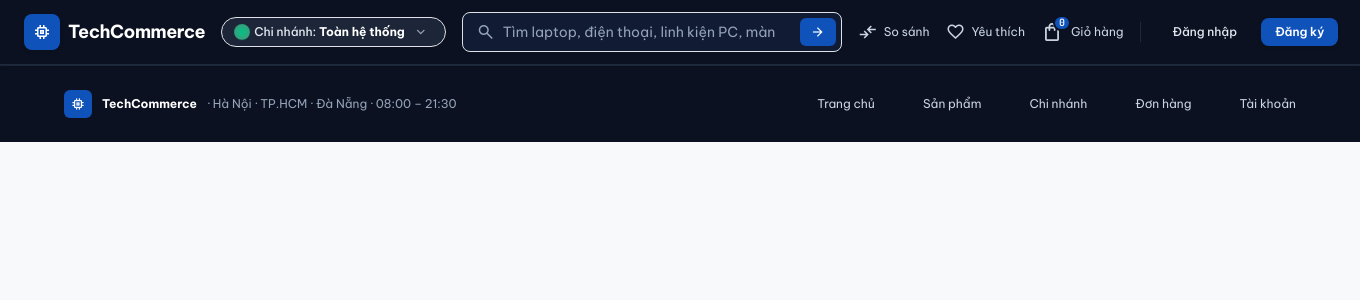
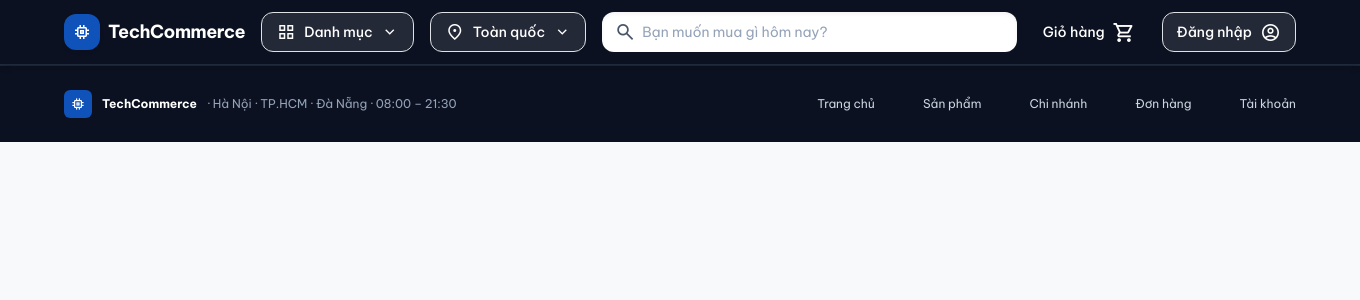
Before and after one commit to TBL251/TechCommerce, a Java web app: template src/main/webapp/WEB-INF/decorators/web.jsp in a window 1360 px wide. Shown: the top 300 px of the page. Run offline with Tomcat 11, a stand-in JSP engine, Linux system fonts and the light colour scheme; the template is opened without the code that fills it, so the values that code supplies are empty; some libraries are stand-ins or nearby versions.

Commit message:
feat(ui): thiet ke lai thanh header theo bo cuc Danh muc - Chi nhanh - Tim kiem nen trang - Gio hang - Dang nhap

```diff
--- a/src/main/webapp/WEB-INF/decorators/web.jsp
+++ b/src/main/webapp/WEB-INF/decorators/web.jsp
@@ -89,125 +89,160 @@
 <body class="bg-surface font-body text-on-surface min-h-screen flex flex-col antialiased">
 <a href="#main-content" class="skip-link visually-hidden-focusable">Chuyển tới nội dung chính</a>
 
-<!-- Stitch Dark Obsidian Header -->
-<header class="sticky top-0 left-0 right-0 w-full z-50 bg-[#0b1120] text-white border-b border-[#1e293b] shadow-sm">
-    <div class="h-16 max-w-[1440px] mx-auto px-4 sm:px-6 lg:px-8 flex items-center justify-between gap-3 lg:gap-5">
-        <div class="flex items-center gap-3 lg:gap-4 shrink-0">
-            <a class="flex items-center gap-2 text-white text-decoration-none hover:opacity-95 transition-opacity" href="${pageContext.request.contextPath}/" translate="no">
-                <div class="w-9 h-9 rounded-lg bg-primary-container flex items-center justify-center text-white shadow-sm">
+<!-- Top Navigation Bar (CellphoneS-style clean layout on TechCommerce Sapphire/Obsidian theme) -->
+<header class="sticky top-0 left-0 right-0 w-full z-50 bg-[#0b1120] text-white border-b border-[#1e293b] shadow-md">
+    <div class="h-16 max-w-7xl mx-auto px-4 sm:px-6 lg:px-8 flex items-center justify-between gap-3">
+        <!-- 1. Brand Logo -->
+        <a class="flex items-center gap-2 text-white text-decoration-none hover:opacity-95 transition-opacity shrink-0"
+           href="${pageContext.request.contextPath}/" translate="no">
+            <div class="w-9 h-9 rounded-xl bg-primary-container flex items-center justify-center text-white shadow-sm">
                 <span class="material-symbols-outlined text-[20px]">memory</span>
             </div>
-                <span class="text-lg font-headline font-bold tracking-tight text-white">TechCommerce</span>
+            <span class="text-lg font-headline font-bold tracking-tight text-white hidden sm:inline">TechCommerce</span>
         </a>
 
-            <!-- Stitch Interactive Branch Switcher Pill -->
-            <div class="dropdown">
-                <button class="flex items-center gap-2 px-3 py-1.5 rounded-full bg-[#1e293b]/90 border border-[#334155] text-xs font-medium text-slate-200 hover:bg-[#1e293b] hover:border-slate-500 transition-colors"
+        <!-- 2. Nút "Danh mục" Dropdown -->
+        <div class="dropdown shrink-0">
+            <button class="h-10 px-3.5 rounded-xl bg-white/10 hover:bg-white/20 border border-white/10 text-white text-sm font-medium flex items-center gap-2 transition-colors"
+                    type="button" data-bs-toggle="dropdown" aria-expanded="false">
+                <span class="material-symbols-outlined text-[20px]">grid_view</span>
+                <span>Danh mục</span>
+                <span class="material-symbols-outlined text-[18px]">expand_more</span>
+            </button>
+            <ul class="dropdown-menu shadow-xl border border-slate-200 rounded-xl py-2 mt-2" style="min-width: 240px;">
+                <li>
+                    <a class="dropdown-item flex items-center gap-2.5 py-2 text-xs font-medium text-slate-700"
+                       href="${pageContext.request.contextPath}/products?q=laptop">
+                        <span class="material-symbols-outlined text-[18px] text-primary-container">laptop_mac</span>
+                        <span>Laptop &amp; Workstation</span>
+                    </a>
+                </li>
+                <li>
+                    <a class="dropdown-item flex items-center gap-2.5 py-2 text-xs font-medium text-slate-700"
+                       href="${pageContext.request.contextPath}/products?q=dien+thoai">
+                        <span class="material-symbols-outlined text-[18px] text-primary-container">smartphone</span>
+                        <span>Điện thoại &amp; Tablet</span>
+                    </a>
+                </li>
+                <li>
+                    <a class="dropdown-item flex items-center gap-2.5 py-2 text-xs font-medium text-slate-700"
+                       href="${pageContext.request.contextPath}/products?q=linh+kien">
+                        <span class="material-symbols-outlined text-[18px] text-primary-container">developer_board</span>
+                        <span>Linh kiện &amp; PC</span>
+                    </a>
+                </li>
+                <li>
+                    <a class="dropdown-item flex items-center gap-2.5 py-2 text-xs font-medium text-slate-700"
+                       href="${pageContext.request.contextPath}/products?q=man+hinh">
+                        <span class="material-symbols-outlined text-[18px] text-primary-container">desktop_windows</span>
+                        <span>Màn hình &amp; Phụ kiện</span>
+                    </a>
+                </li>
+                <li><hr class="dropdown-divider my-1"></li>
+                <li>
+                    <a class="dropdown-item flex items-center gap-2.5 py-2 text-xs font-medium text-slate-700"
+                       href="${pageContext.request.contextPath}/compare">
+                        <span class="material-symbols-outlined text-[18px] text-slate-500">compare_arrows</span>
+                        <span>So sánh cấu hình</span>
+                    </a>
+                </li>
+                <li>
+                    <a class="dropdown-item flex items-center gap-2.5 py-2 text-xs font-medium text-slate-700"
+                       href="${pageContext.request.contextPath}/wishlist">
+                        <span class="material-symbols-outlined text-[18px] text-slate-500">favorite</span>
+                        <span>Sản phẩm yêu thích</span>
+                    </a>
+                </li>
+            </ul>
+        </div>
+
+        <!-- 3. Nút Chọn Chi nhánh / Tỉnh thành -->
+        <div class="dropdown shrink-0">
+            <button class="h-10 px-3.5 rounded-xl bg-white/10 hover:bg-white/20 border border-white/10 text-white text-sm font-medium flex items-center gap-2 transition-colors"
                     type="button" data-bs-toggle="dropdown" aria-expanded="false" aria-label="Chọn chi nhánh mua sắm">
-                    <span class="flex h-2 w-2 relative">
-                        <span class="animate-ping absolute inline-flex h-full w-full rounded-full bg-emerald-400 opacity-75"></span>
-                        <span class="relative inline-flex rounded-full h-2 w-2 bg-emerald-500"></span>
-                    </span>
-                    <span class="truncate max-w-[175px]">
+                <span class="material-symbols-outlined text-[20px]">location_on</span>
+                <span class="truncate max-w-[140px]">
                     <c:choose>
                         <c:when test="${not empty currentStore}">
-                                <strong class="text-white font-mono"><c:out value="${currentStore.code}"/></strong> · <c:out value="${currentStore.name}"/>
+                            <c:out value="${currentStore.city}"/>
                         </c:when>
-                            <c:otherwise>Chi nhánh: <strong class="text-white">Toàn hệ thống</strong></c:otherwise>
+                        <c:otherwise>Toàn quốc</c:otherwise>
                     </c:choose>
                 </span>
-                    <span class="material-symbols-outlined text-[16px] text-slate-400">expand_more</span>
+                <span class="material-symbols-outlined text-[18px]">expand_more</span>
             </button>
-                <ul class="dropdown-menu dropdown-menu-dark bg-[#0f172a] border border-[#1e293b] rounded-xl shadow-xl py-2 mt-2" style="min-width: 260px;">
-                    <li class="px-3 py-1 text-[11px] font-semibold text-slate-400 uppercase tracking-wider">Chọn chi nhánh</li>
+            <ul class="dropdown-menu shadow-xl border border-slate-200 rounded-xl py-2 mt-2" style="min-width: 240px;">
                 <li>
-                        <a class="dropdown-item flex items-center justify-between px-3 py-2 text-xs ${empty currentStore ? 'active bg-[#1e293b] text-white' : 'text-slate-300'}"
+                    <a class="dropdown-item flex items-center justify-between px-3 py-2 text-xs font-medium ${empty currentStore ? 'active' : 'text-slate-700'}"
                        href="${pageContext.request.contextPath}/stores/select?code=ALL">
                         <span>Toàn hệ thống</span>
-                            <span class="font-mono text-[10px] text-emerald-400">ALL</span>
+                        <span class="font-mono text-[11px] opacity-75">ALL</span>
                     </a>
                 </li>
                 <c:forEach var="storeItem" items="${activeStores}">
                     <li>
-                            <a class="dropdown-item flex items-center justify-between px-3 py-2 text-xs ${not empty currentStore and currentStore.id == storeItem.id ? 'active bg-[#1e293b] text-white' : 'text-slate-300'}"
+                        <a class="dropdown-item flex items-center justify-between px-3 py-2 text-xs font-medium ${not empty currentStore and currentStore.id == storeItem.id ? 'active' : 'text-slate-700'}"
                            href="${pageContext.request.contextPath}/stores/select?storeId=${storeItem.id}">
-                                <span><c:out value="${storeItem.name}"/></span>
-                                <span class="font-mono text-[10px] text-emerald-400"><c:out value="${storeItem.code}"/></span>
+                            <span><c:out value="${storeItem.city}"/> (<c:out value="${storeItem.name}"/>)</span>
+                            <span class="font-mono text-[11px] opacity-75"><c:out value="${storeItem.code}"/></span>
                         </a>
                     </li>
                 </c:forEach>
                 <c:if test="${empty activeStores}">
-                        <li><a class="dropdown-item text-xs py-2" href="${pageContext.request.contextPath}/stores/select?code=HN-01">TechCommerce Hà Nội <span class="font-mono text-emerald-400 ms-2">HN-01</span></a></li>
-                        <li><a class="dropdown-item text-xs py-2" href="${pageContext.request.contextPath}/stores/select?code=HCM-01">TechCommerce TP.HCM <span class="font-mono text-emerald-400 ms-2">HCM-01</span></a></li>
-                        <li><a class="dropdown-item text-xs py-2" href="${pageContext.request.contextPath}/stores/select?code=DN-01">TechCommerce Đà Nẵng <span class="font-mono text-emerald-400 ms-2">DN-01</span></a></li>
+                    <li><a class="dropdown-item text-xs py-2" href="${pageContext.request.contextPath}/stores/select?code=HN-01">Hà Nội (HN-01)</a></li>
+                    <li><a class="dropdown-item text-xs py-2" href="${pageContext.request.contextPath}/stores/select?code=HCM-01">TP.HCM (HCM-01)</a></li>
+                    <li><a class="dropdown-item text-xs py-2" href="${pageContext.request.contextPath}/stores/select?code=DN-01">Đà Nẵng (DN-01)</a></li>
                 </c:if>
-                    <li><hr class="dropdown-divider border-[#1e293b] my-1"></li>
+                <li><hr class="dropdown-divider my-1"></li>
                 <li>
-                        <a class="dropdown-item flex items-center justify-between px-3 py-2 text-xs text-primary-fixed hover:text-white"
+                    <a class="dropdown-item flex items-center justify-between px-3 py-2 text-xs font-semibold text-primary-container"
                        href="${pageContext.request.contextPath}/stores">
-                            <span>Xem hệ thống showroom</span>
+                        <span>Xem danh sách cửa hàng</span>
                         <span class="material-symbols-outlined text-[15px]">arrow_forward</span>
                     </a>
                 </li>
             </ul>
         </div>
-        </div>
 
-        <!-- Stitch Search Bar (Expanded Full Width) -->
-        <form class="flex-1 flex-grow-1 w-full min-w-[260px] lg:min-w-[380px] max-w-2xl relative hidden md:block my-0"
+        <!-- 4. Ô tìm kiếm nền trắng rộng ở giữa ("Bạn muốn mua gì hôm nay?") -->
+        <form class="flex-1 flex-grow-1 min-w-[200px] relative my-0"
               action="${pageContext.request.contextPath}/products" method="get" role="search">
             <div class="relative flex items-center w-full">
-                <label for="search-input" class="visually-hidden">Tìm kiếm sản phẩm</label>
-                <span class="material-symbols-outlined absolute left-3.5 text-slate-400 text-[20px] pointer-events-none">search</span>
+                <label for="search-input" class="visually-hidden">Bạn muốn mua gì hôm nay?</label>
+                <button type="submit" aria-label="Tìm kiếm"
+                        class="absolute left-3 text-slate-600 hover:text-primary-container flex items-center justify-center p-0 border-0 bg-transparent">
+                    <span class="material-symbols-outlined text-[22px]">search</span>
+                </button>
                 <input id="search-input" name="q" type="search" autocomplete="off"
                        value="<c:out value='${param.q}'/>"
-                       class="w-full h-10 pl-10 pr-12 rounded-lg bg-[#111c34] border border-[#1e293b] text-xs sm:text-sm text-slate-100 placeholder-slate-400 focus:outline-none focus:border-primary-container focus:ring-1 focus:ring-primary-container transition-all"
-                       placeholder="Tìm laptop, điện thoại, linh kiện PC, màn hình…">
-                <button type="submit" aria-label="Tìm kiếm"
-                        class="absolute right-1.5 h-7 px-2.5 rounded-md bg-primary-container hover:bg-primary text-white text-xs flex items-center justify-center transition-colors border-0">
-                    <span class="material-symbols-outlined text-[16px]">arrow_forward</span>
-                </button>
+                       class="w-full h-10 pl-10 pr-4 rounded-xl bg-white text-sm text-slate-900 placeholder-slate-400 focus:outline-none focus:ring-2 focus:ring-primary-container shadow-inner border-0"
+                       placeholder="Bạn muốn mua gì hôm nay?">
             </div>
             <div id="search-suggestions" class="list-group position-absolute w-100 top-100 mt-1 shadow d-none" style="z-index: 1050;" aria-live="polite"></div>
         </form>
 
-        <!-- Stitch Right Navigation Actions -->
-        <nav class="flex items-center gap-3 lg:gap-4 shrink-0">
-            <a class="hidden xl:flex items-center gap-1.5 text-xs text-slate-300 hover:text-white text-decoration-none transition-colors"
-               href="${pageContext.request.contextPath}/compare">
-                <span class="material-symbols-outlined text-[20px]">compare_arrows</span>
-                <span>So sánh</span>
+        <!-- 5. Giỏ hàng & Nút Đăng nhập / Tài khoản -->
+        <div class="flex items-center gap-3 shrink-0">
+            <a class="h-10 px-2.5 rounded-xl hover:bg-white/10 flex items-center gap-2 text-sm font-medium text-white text-decoration-none transition-colors"
+               href="${pageContext.request.contextPath}/cart" aria-label="Giỏ hàng">
+                <span class="hidden md:inline">Giỏ hàng</span>
+                <div class="relative flex items-center">
+                    <span class="material-symbols-outlined text-[23px]">shopping_cart</span>
+                    <c:if test="${not empty cartCount and cartCount > 0}">
+                        <span id="cart-badge" class="absolute -top-1.5 -right-2 bg-primary-container text-white font-mono text-[10px] font-bold h-4 min-w-[16px] px-1 rounded-full flex items-center justify-center">
+                            <c:out value="${cartCount}"/>
+                        </span>
+                    </c:if>
+                </div>
             </a>
-            <a class="hidden xl:flex items-center gap-1.5 text-xs text-slate-300 hover:text-white text-decoration-none transition-colors"
-               href="${pageContext.request.contextPath}/wishlist">
-                <span class="material-symbols-outlined text-[20px]">favorite</span>
-                <span>Yêu thích</span>
-            </a>
-            <a class="flex items-center gap-2 text-xs text-slate-300 hover:text-white text-decoration-none transition-colors"
-               href="${pageContext.request.contextPath}/cart" aria-label="Giỏ hàng">
-                <div class="relative flex items-center">
-                    <span class="material-symbols-outlined text-[22px]">shopping_bag</span>
-                    <span id="cart-badge" class="absolute -top-1.5 -right-2 bg-primary-container text-white font-mono text-[10px] font-bold h-4 min-w-[16px] px-1 rounded-full flex items-center justify-center border-2 border-[#0b1120]">
-                        <c:out value="${cartCount != null ? cartCount : 0}"/>
-                    </span>
-                </div>
-                <span class="hidden sm:inline">Giỏ hàng</span>
-            </a>
-
-            <div class="h-5 w-[1px] bg-[#1e293b] hidden sm:block"></div>
 
             <c:choose>
                 <c:when test="${not empty currentUser}">
                     <div class="dropdown">
-                        <button class="flex items-center gap-2.5 bg-transparent border-0 text-slate-200 hover:text-white transition-colors p-0"
+                        <button class="h-10 px-3.5 rounded-xl bg-white/10 hover:bg-white/20 border border-white/10 text-white text-sm font-medium flex items-center gap-2 transition-colors"
                                 type="button" data-bs-toggle="dropdown" aria-expanded="false">
-                            <div class="w-8 h-8 rounded-full bg-primary-container flex items-center justify-center shrink-0 border border-[#334155]">
-                                <span class="material-symbols-outlined text-white text-[18px]">person</span>
-                            </div>
-                            <div class="hidden sm:flex flex-col text-left">
-                                <span class="text-[10px] text-slate-400 leading-none"><c:out value="${currentUser.role}"/></span>
-                                <span class="text-xs font-semibold text-white truncate max-w-[130px]"><c:out value="${currentUser.fullName}"/></span>
-                            </div>
+                            <span class="truncate max-w-[120px]"><c:out value="${currentUser.fullName}"/></span>
+                            <span class="material-symbols-outlined text-[21px]">account_circle</span>
                         </button>
                         <ul class="dropdown-menu dropdown-menu-end shadow-xl border border-slate-200 rounded-xl mt-2 py-2" style="min-width: 230px;">
                             <li class="px-3 py-2 border-b border-slate-100">
@@ -254,19 +289,14 @@
                     </div>
                 </c:when>
                 <c:otherwise>
-                    <div class="flex items-center gap-2">
                     <a href="${pageContext.request.contextPath}/auth/login"
-                           class="px-3 py-1.5 rounded-lg text-xs font-medium text-slate-200 hover:text-white hover:bg-[#1e293b] text-decoration-none transition-colors">
-                            Đăng nhập
+                       class="h-10 px-3.5 rounded-xl bg-white/10 hover:bg-white/20 border border-white/10 text-white text-sm font-medium flex items-center gap-2 text-decoration-none transition-colors">
+                        <span>Đăng nhập</span>
+                        <span class="material-symbols-outlined text-[21px]">account_circle</span>
                     </a>
-                        <a href="${pageContext.request.contextPath}/auth/register"
-                           class="px-3.5 py-1.5 rounded-lg bg-primary-container hover:bg-primary text-white text-xs font-semibold text-decoration-none shadow-sm transition-colors">
-                            Đăng ký
-                        </a>
-                    </div>
                 </c:otherwise>
             </c:choose>
-        </nav>
+        </div>
     </div>
 </header>
 
```
Lines whose indentation alone changed are shown as unchanged.
